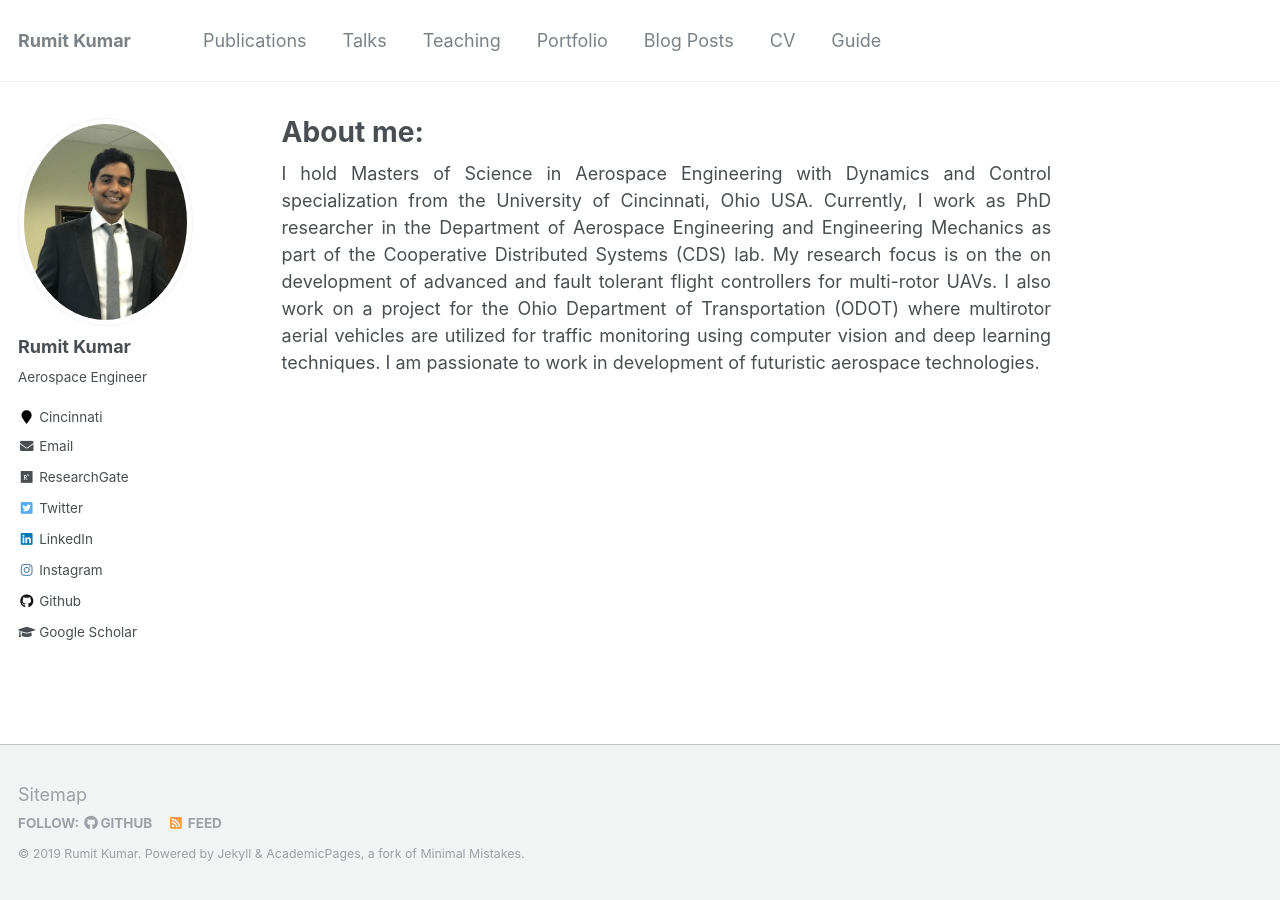
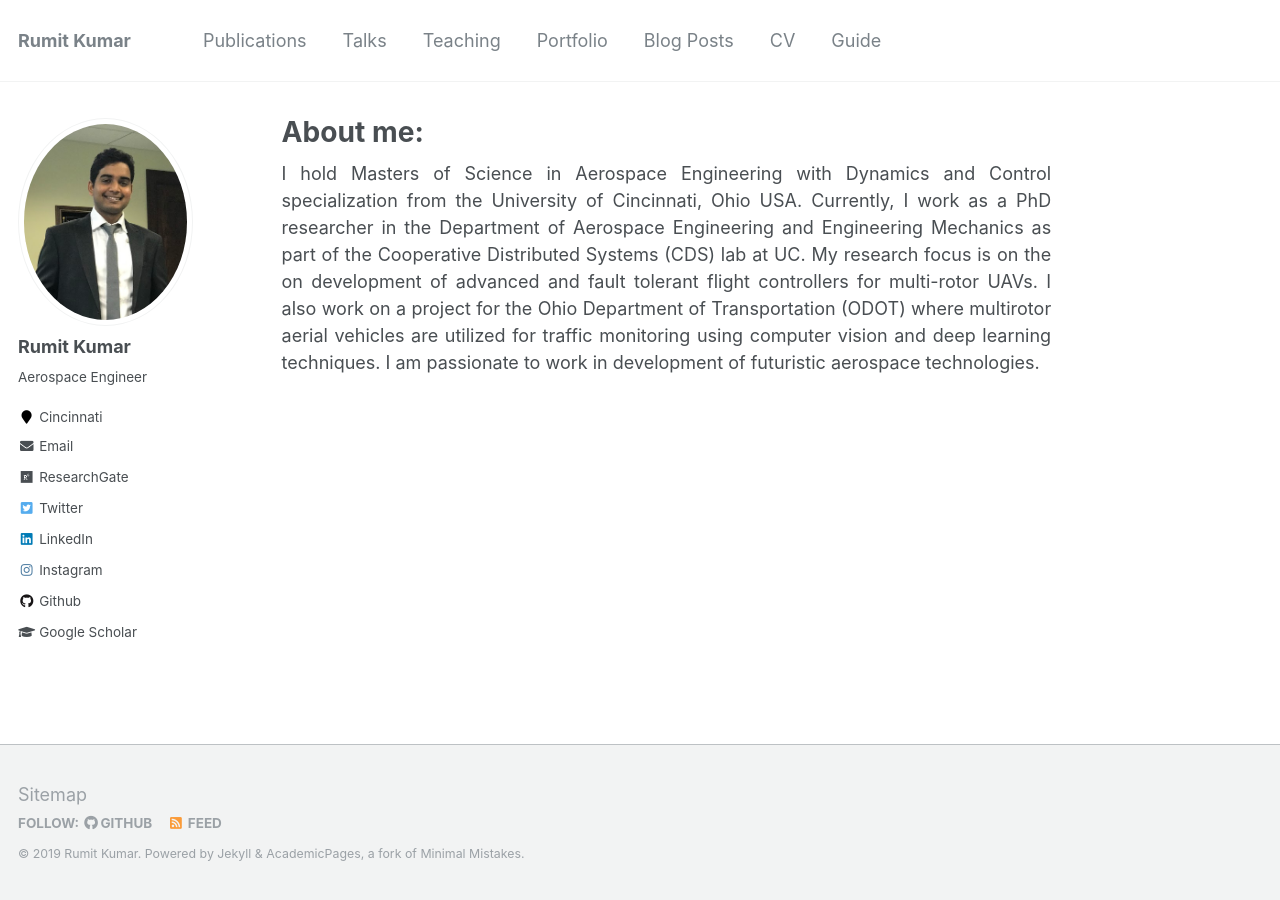
Before and after one commit to kumarrt/kumarrt.github.io, a Jekyll site: the page built from _pages/about.md, in a window 1280 px wide. Built offline with Jekyll 4.4.1, drawn with Linux system fonts in a browser that asks for light colours.

Commit message:
Update about.md

```diff
--- a/_pages/about.md
+++ b/_pages/about.md
@@ -7,4 +7,4 @@ redirect_from:
   - /about/
   - /about.html
 ---
-<div style="text-align: justify"> I hold Masters of Science in Aerospace Engineering with Dynamics and Control specialization from the University of Cincinnati, Ohio USA. Currently, I work as PhD researcher in the Department of Aerospace Engineering and Engineering Mechanics as part of the Cooperative Distributed Systems (CDS) lab. My research focus is on the on development of advanced and fault tolerant flight controllers for multi-rotor UAVs. I also work on a project for the Ohio Department of Transportation (ODOT) where multirotor aerial vehicles are utilized for traffic monitoring using computer vision and deep learning techniques. I am passionate to work in development of futuristic aerospace technologies.  </div>
+<div style="text-align: justify"> I hold Masters of Science in Aerospace Engineering with Dynamics and Control specialization from the University of Cincinnati, Ohio USA. Currently, I work as a PhD researcher in the Department of Aerospace Engineering and Engineering Mechanics as part of the Cooperative Distributed Systems (CDS) lab at UC. My research focus is on the on development of advanced and fault tolerant flight controllers for multi-rotor UAVs. I also work on a project for the Ohio Department of Transportation (ODOT) where multirotor aerial vehicles are utilized for traffic monitoring using computer vision and deep learning techniques. I am passionate to work in development of futuristic aerospace technologies.  </div>
```
